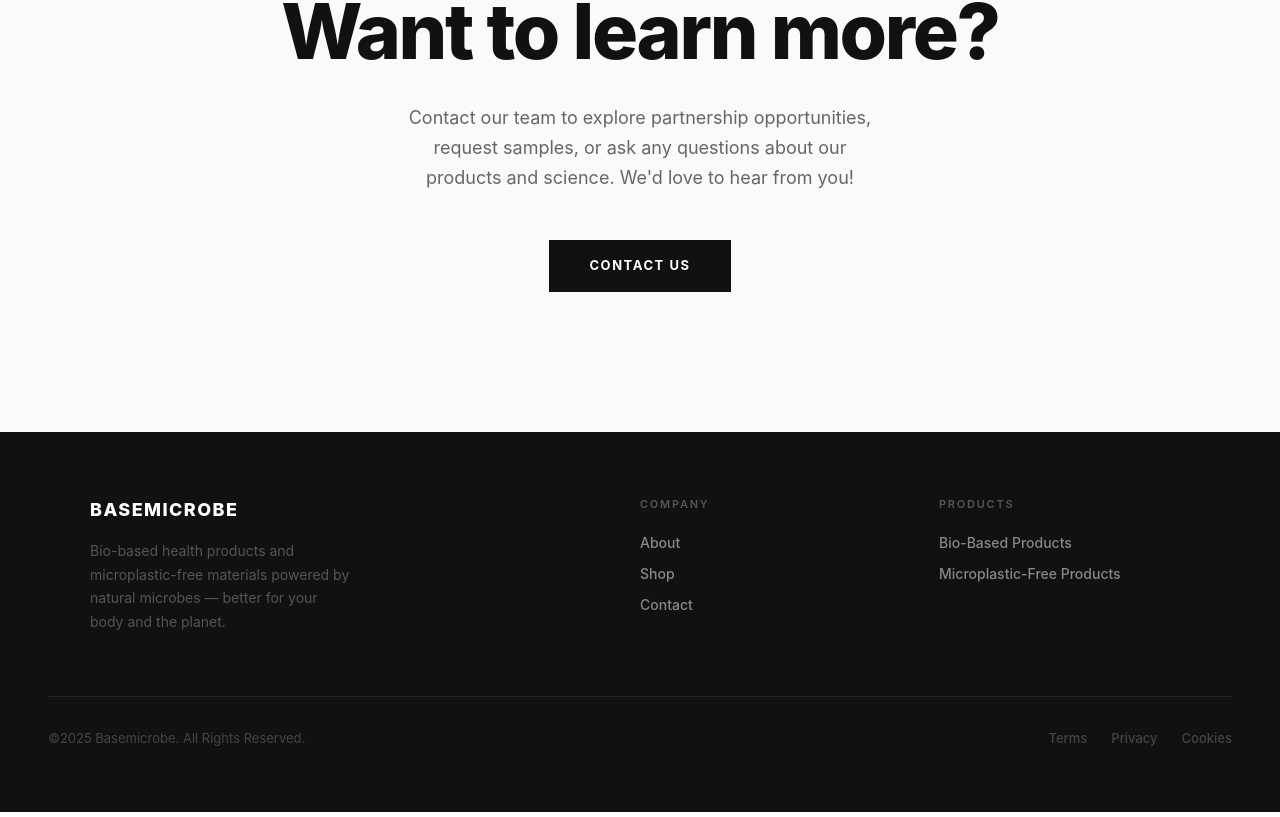
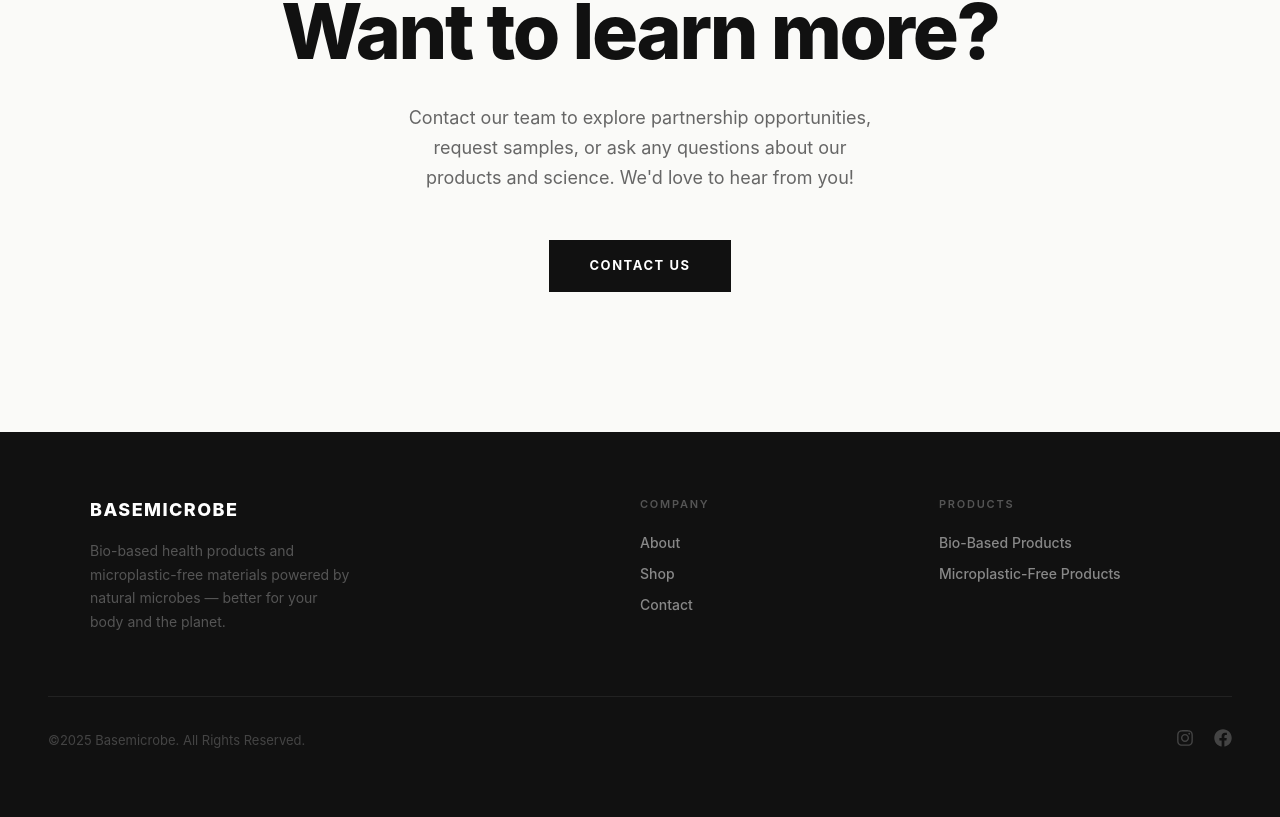
Before and after one commit to ryanhuang8/Basemicrobe, a React (Vite) app in the folder frontend/: page / in a window 1280 px wide. Shown: the part 2693-3510 px from the top of the page. Built offline with nearby package versions, Linux system fonts and the light colour scheme.

Commit message:
feat: added instagram and facebook logo, still need to create fb account

```diff
--- a/frontend/src/App.tsx
+++ b/frontend/src/App.tsx
@@ -1,6 +1,6 @@
 import { useState, useEffect } from "react";
 import { Link } from "react-router-dom";
-import { FaShoppingCart } from "react-icons/fa";
+import { FaShoppingCart, FaInstagram, FaFacebook } from "react-icons/fa";
 import { useCart } from "./CartContext";
 import { useIsMobile } from "./useIsMobile";
 import logoImg from "./assets/basemicrobe-logo.png";
@@ -324,13 +324,19 @@ export default function App() {
           gap: isMobile ? 16 : 0,
         }}>
           <p style={{ fontSize: 13, color: "#444", margin: 0 }}>©2025 Basemicrobe. All Rights Reserved.</p>
-          <div style={{ display: "flex", gap: 24 }}>
-            {["Terms", "Privacy", "Cookies"].map(l => (
-              <a key={l} href="#" style={{ fontSize: 13, color: "#444", textDecoration: "none" }}
-                onMouseEnter={e => (e.currentTarget as HTMLElement).style.color = "#888"}
-                onMouseLeave={e => (e.currentTarget as HTMLElement).style.color = "#444"}
-              >{l}</a>
-            ))}
+          <div style={{ display: "flex", gap: 20, alignItems: "center" }}>
+            <a href="https://www.instagram.com/basemicrobe/" target="_blank" rel="noopener noreferrer" style={{ color: "#444", transition: "color 0.2s" }}
+              onMouseEnter={e => (e.currentTarget as HTMLElement).style.color = "#fff"}
+              onMouseLeave={e => (e.currentTarget as HTMLElement).style.color = "#444"}
+            >
+              <FaInstagram size={18} />
+            </a>
+            <a href="#" style={{ color: "#444", transition: "color 0.2s" }}
+              onMouseEnter={e => (e.currentTarget as HTMLElement).style.color = "#fff"}
+              onMouseLeave={e => (e.currentTarget as HTMLElement).style.color = "#444"}
+            >
+              <FaFacebook size={18} />
+            </a>
           </div>
         </div>
       </footer>
```
